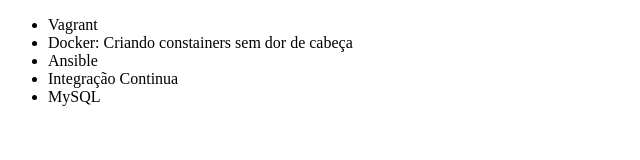
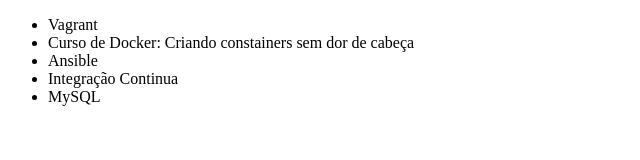
Before and after one commit to gabrieleaug/Alura, a plain HTML site: page index.html in a window 1280 px wide. Shown: the full height of the page, 0-640 px from the left. Drawn offline with Linux system fonts and the light colour scheme.

Commit message:
Alteração no nome do curso de Docker

```diff
--- a/index.html
+++ b/index.html
@@ -7,7 +7,7 @@
 <body>
     <ul>
         <li>Vagrant</li>
-        <li>Docker: Criando constainers sem dor de cabeça</li>
+        <li>Curso de Docker: Criando constainers sem dor de cabeça</li>
         <li>Ansible</li>
         <li>Integração Continua</li>
         <li>MySQL</li>
```
